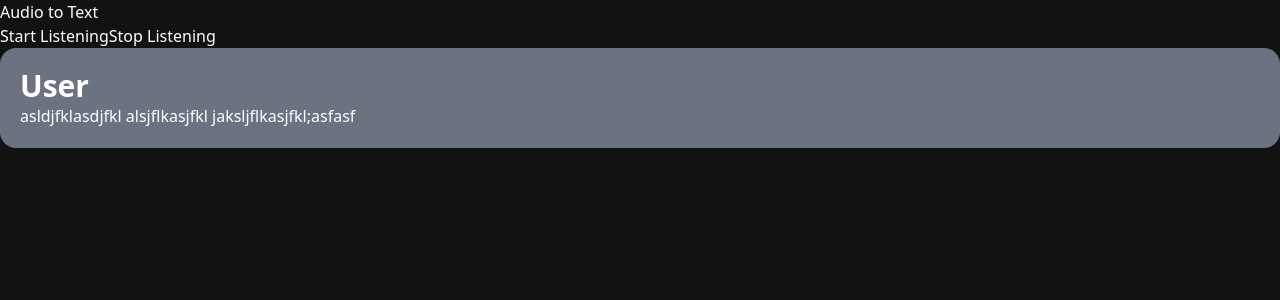
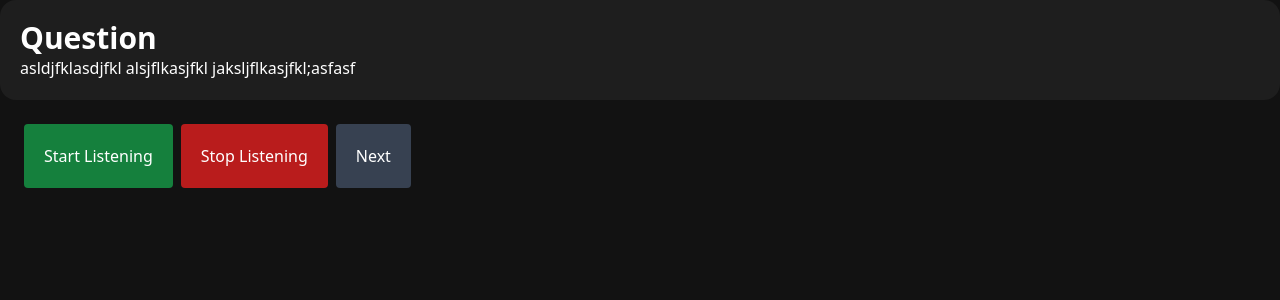
Before and after one commit to Make-A-Million/Video-Call, a Next.js app: page /test in a window 1280 px wide. Shown: the top 300 px of the page. Built offline with nearby package versions, Linux system fonts and the light colour scheme.

Commit message:
fix: repeating words in transcript

```diff
--- a/components/Chatbox.jsx
+++ b/components/Chatbox.jsx
@@ -3,7 +3,7 @@ import React, {Fragment} from 'react';
 const Chatbox = ({name, content}) => {
     return (
         <Fragment>
-            <div className="flex flex-col bg-gray-500 p-5 rounded-2xl">
+            <div className="flex flex-col bg-[#1E1E1E] p-5 rounded-2xl">
                 <p className="text-white font-bold text-3xl">{name}</p>
                 <p className={"text-white "}>{content}</p>
             </div>
--- a/components/Interviewer.jsx
+++ b/components/Interviewer.jsx
@@ -19,9 +19,13 @@ const AudioToText = () => {
         };
 
         recognition.onresult = (event) => {
-            const transcript = event.results[event.results.length - 1][0].transcript;
-            setTranscription((prevTranscription) => prevTranscription + transcript);
+            const result = event.results[event.results.length - 1];
+            if (result.isFinal) {
+                const transcript = result[0].transcript;
+                setTranscription((prevTranscription) => prevTranscription + transcript);
+            }
         };
+
 
         recognition.start();
     };
@@ -32,17 +36,21 @@ const AudioToText = () => {
 
     return (
         <div>
-            <h2>Audio to Text</h2>
-            <button onClick={startListening} disabled={listening}>
-                Start Listening
-            </button>
-            <button onClick={stopListening} disabled={!listening}>
-                Stop Listening
-            </button>
             <div>{transcription}</div>
             <Fragment>
-                <div>
-                    <Chatbox name="User" content={"asldjfklasdjfkl alsjflkasjfkl jaksljflkasjfkl;asfasf"}/>
+                <div className="flex flex-col justify-between">
+                    <Chatbox name="Question" content={"asldjfklasdjfkl alsjflkasjfkl jaksljflkasjfkl;asfasf"}/>
+                    <div className="flex p-5">
+                        <button className="bg-green-700 p-5 m-1 rounded" onClick={startListening} disabled={listening}>
+                            Start Listening
+                        </button>
+                        <button className="bg-red-700 p-5 m-1 rounded" onClick={stopListening} disabled={!listening}>
+                            Stop Listening
+                        </button>
+                        <button className="bg-gray-700 p-5 m-1 rounded" onClick={stopListening} disabled={!listening}>
+                            Next
+                        </button>
+                    </div>
                 </div>
             </Fragment>
         </div>
```
